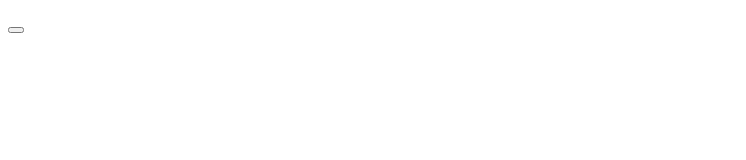
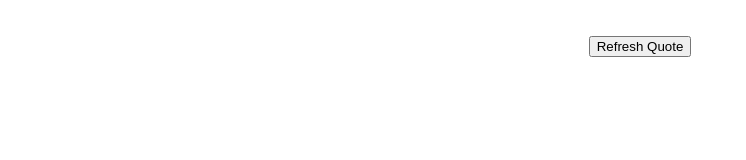
Before and after one commit to chrisowensdev/chuck_says, a plain HTML site: page index.html in a window 1280 px wide. Shown: the whole page, without its empty margins (0-746 px from the left). Drawn offline with Linux system fonts and the light colour scheme.

Commit message:
Initial Commit

```diff
--- a/css/index.css
+++ b/css/index.css
@@ -0,0 +1,21 @@
+*,
+*:before,
+*:after {
+    box-sizing: border-box;
+}
+
+html {
+    font-size: 16px;
+}
+
+body {
+    font-size: 1rem;
+    margin: 0;
+    padding: 0;
+    display: flex;
+    justify-content: center;
+}
+
+section {
+    padding: 20px;
+}
--- a/index.html
+++ b/index.html
@@ -4,14 +4,19 @@
 <head>
     <meta charset="UTF-8">
     <meta name="viewport" content="width=device-width, initial-scale=1.0">
+    <link rel="stylesheet" href="css/index.css">
     <title>Chuck Says</title>
 </head>
 
 <body>
-    <p id="chuckSays"></p>
-    <button type="button" id="refreshQuote"></button>
-    <form></form>
-    <script src="js/index.js"></script>
+    <section>
+        <p id="chuckSays"></p>
+        <button type="button" id="refreshQuote">Refresh Quote</button>
+        <form></form>
+        <script src="js/index.js"></script>
+    </section>
+
+
 </body>
 
 </html>
```
